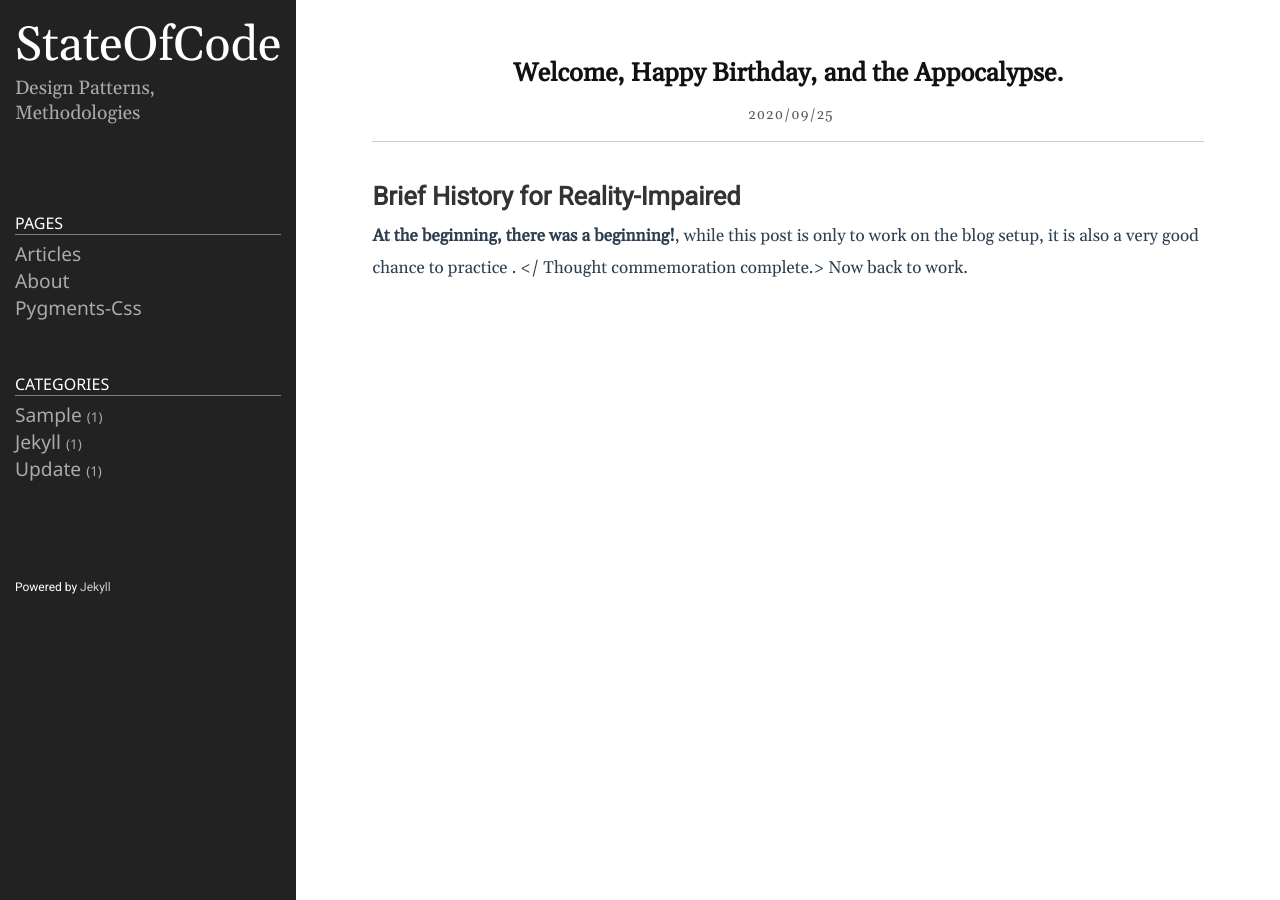
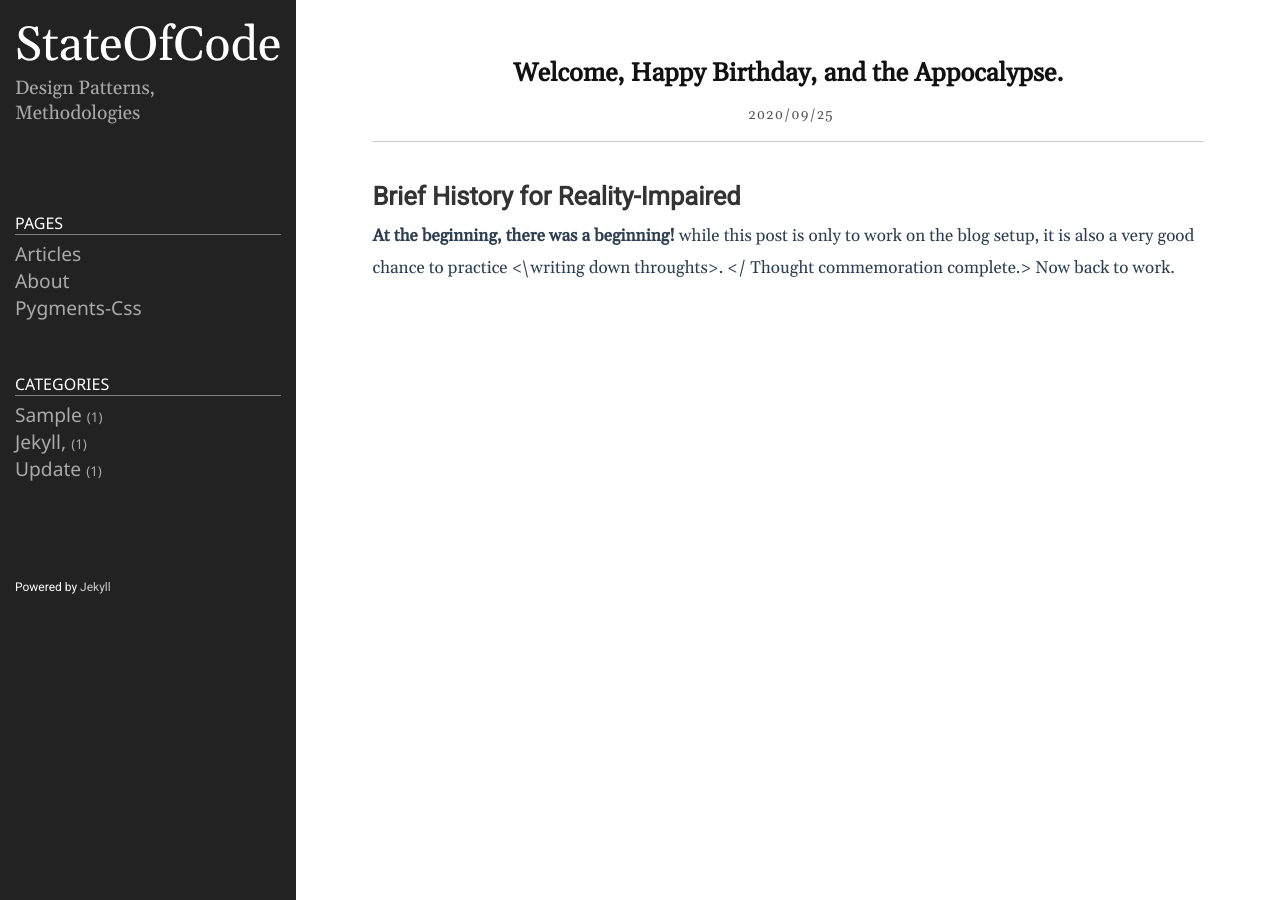
Before and after one commit to StateOfCode/StateOfCode, a Jekyll site: the page built from _posts/2020-09-25-first-post-using-jekyll-on-github.md, in a window 1280 px wide. Built offline with Jekyll 4.4.1, drawn with Linux system fonts in a browser that asks for light colours.

```diff
--- a/_posts/2020-01-02-welcome-to-jekyll.markdown
+++ b/_posts/2020-01-02-welcome-to-jekyll.markdown
@@ -2,7 +2,7 @@
 layout: post
 title:  "Welcome to Jekyll!"
 date:   2020-01-02 19:31:29 +0900
-categories: jekyll update
+categories: jekyll, update
 ---
 You’ll find this post in your `_posts` directory. Go ahead and edit it and re-build the site to see your changes. You can rebuild the site in many different ways, but the most common way is to run `jekyll serve`, which launches a web server and auto-regenerates your site when a file is updated.
 
--- a/_posts/2020-09-25-first-post-using-jekyll-on-github.md
+++ b/_posts/2020-09-25-first-post-using-jekyll-on-github.md
@@ -5,6 +5,6 @@ title:  "Welcome, Happy Birthday, and the Appocalypse."
 
 # Brief History for Reality-Impaired
 
-**At the beginning, there was a beginning!**, while this post is only to work on the blog setup, it is also  a very good chance to practice <writing down throughts>.
+**At the beginning, there was a beginning!** while this post is only to work on the blog setup, it is also  a very good chance to practice <\writing down throughts>.
 </ Thought commemoration complete.>
 Now back to work.
```
